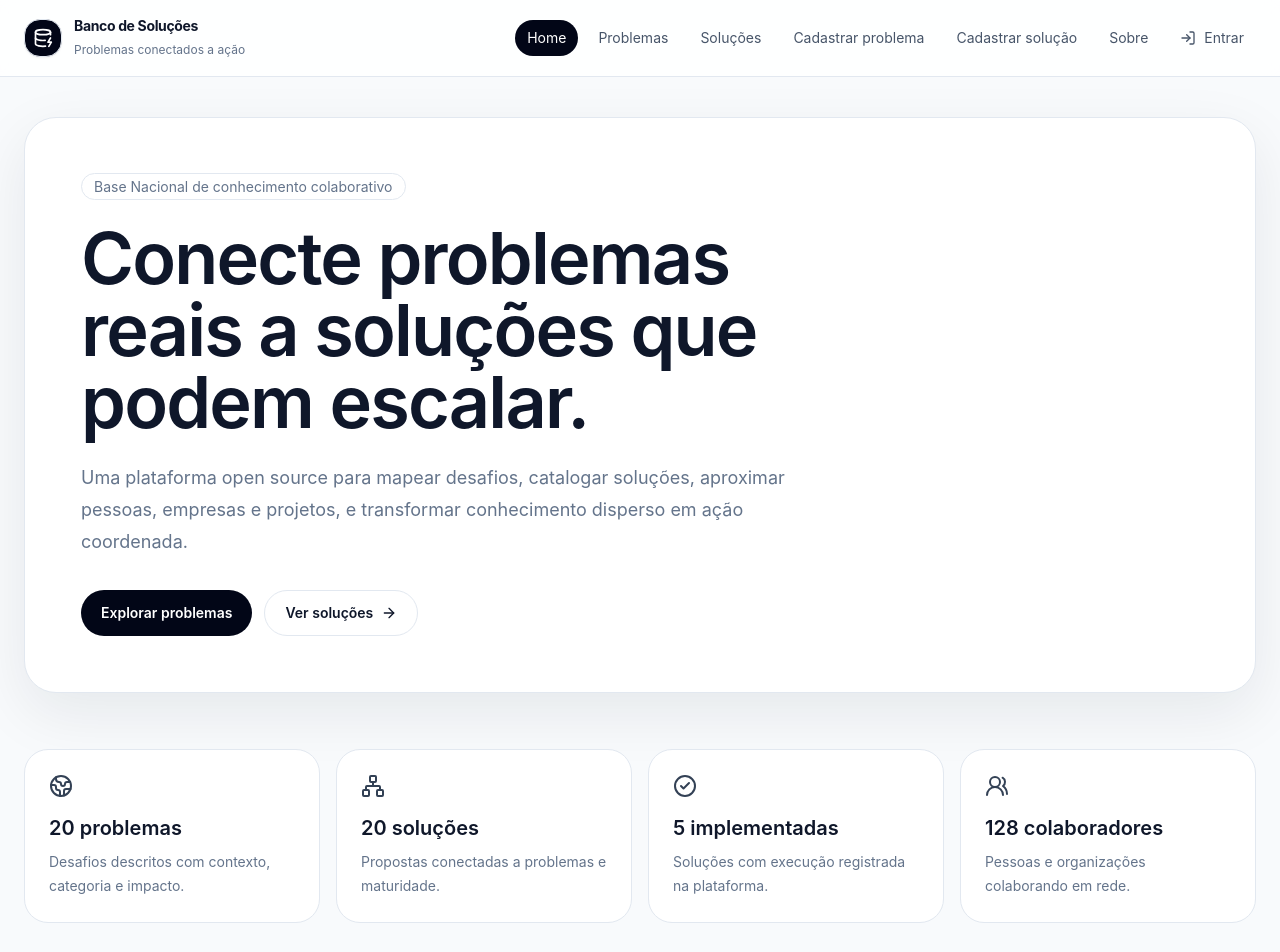
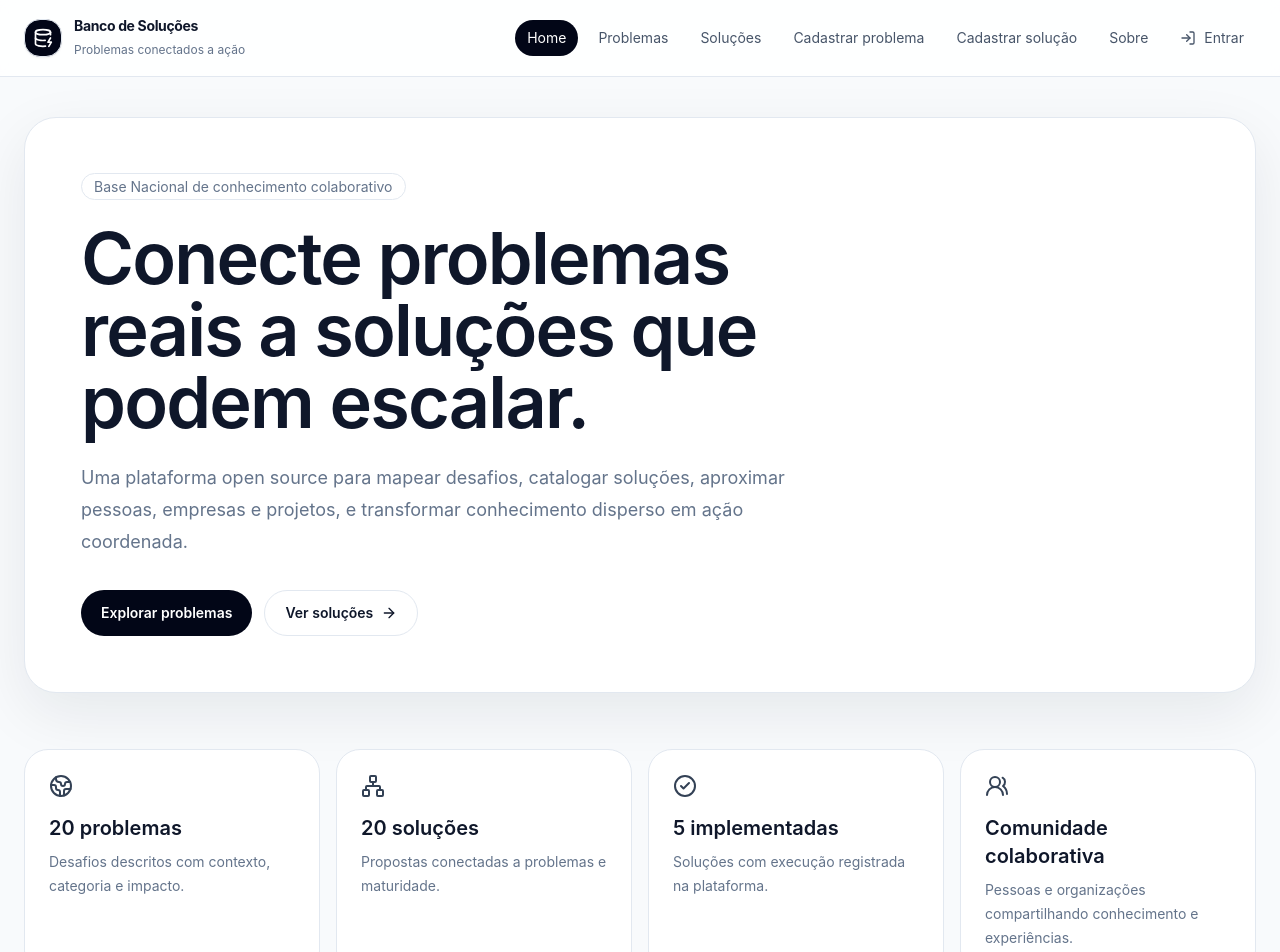
Before and after one commit to Lucasegg/banco-de-solucoes, a React (Vite) app: page / in a window 1280 px wide. Shown: the top 952 px of the page. Built offline with nearby package versions, Linux system fonts and the light colour scheme; no server answers.

Commit message:
Hotfix: remover contagem fictícia de colaboradores

```diff
--- a/src/pages/Home.tsx
+++ b/src/pages/Home.tsx
@@ -23,7 +23,7 @@ export function Home({ onNavigate }: { onNavigate: (page: string) => void }) {
           [Globe2, `${problems.length} problemas`, 'Desafios descritos com contexto, categoria e impacto.'],
           [Network, `${solutions.length} soluções`, 'Propostas conectadas a problemas e maturidade.'],
           [CheckCircle2, `${implemented} implementadas`, 'Soluções com execução registrada na plataforma.'],
-          [UsersRound, '128 colaboradores', 'Pessoas e organizações colaborando em rede.'],
+          [UsersRound, 'Comunidade colaborativa', 'Pessoas e organizações compartilhando conhecimento e experiências.'],
         ].map(([Icon, title, text]) => (
           <div key={String(title)} className="rounded-3xl border border-line bg-white p-6">
             <Icon className="mb-4 text-slate-700" />
```
